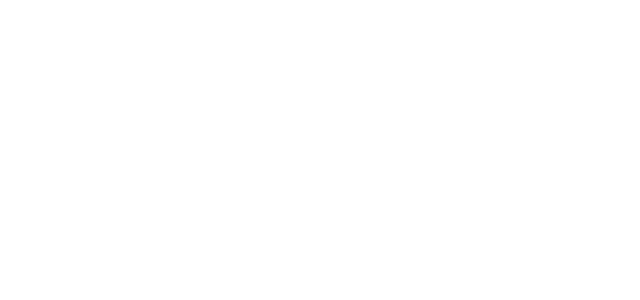
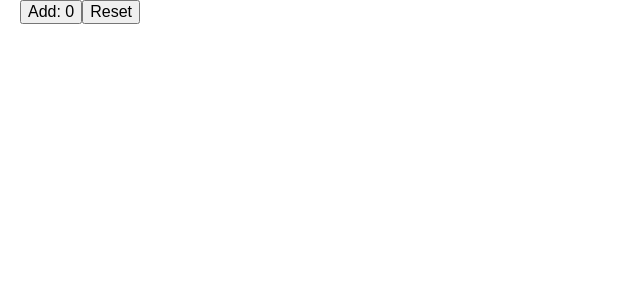
Before and after one commit to YK9968/start-react-project, a React (Vite) app: page / in a window 1280 px wide. Shown: the top 300 px of the page, without its empty margins (0-640 px from the left). Built offline with nearby package versions, Linux system fonts and the light colour scheme.

Commit message:
finish last lesson module 2

```diff
--- a/src/components/App/App.jsx
+++ b/src/components/App/App.jsx
@@ -1,3 +1,28 @@
+import { useState, useEffect } from "react";
+
 export default function App() {
-  return <div></div>;
+  const [cliks, setcliks] = useState(() => {
+    const savedClicks = window.localStorage.getItem("saved-cliks");
+    if (savedClicks !== null) {
+      return savedClicks;
+    }
+    return 0;
+  });
+
+  const handleClickAdd = () => {
+    setcliks(cliks + 1);
+  };
+  const handleClickReset = () => {
+    setcliks(0);
+  };
+
+  useEffect(() => {
+    window.localStorage.setItem("saved-cliks", cliks);
+  }, [cliks]);
+  return (
+    <>
+      <button onClick={handleClickAdd}>Add: {cliks}</button>
+      <button onClick={handleClickReset}>Reset</button>
+    </>
+  );
 }
```
